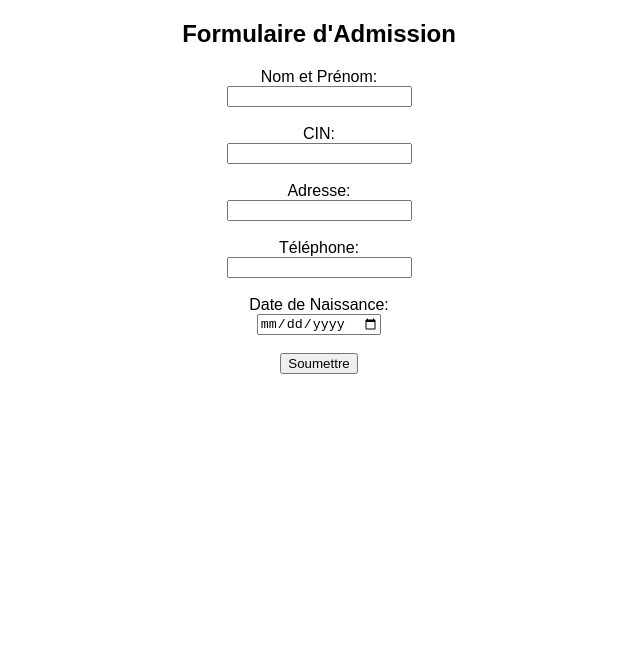
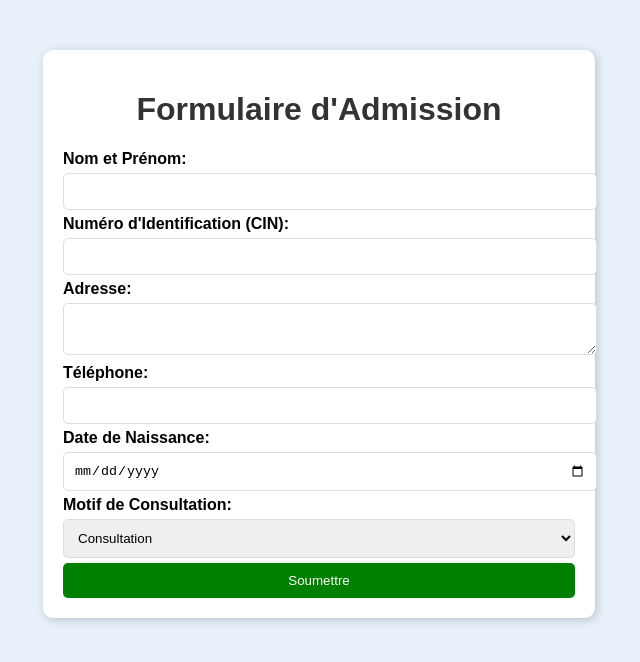
Before and after one commit to Hicham-Taoufik/admission, a plain HTML site: page index.html in a window 1280 px wide. Shown: the whole page, without its empty margins (321-961 px from the left). Drawn offline with Linux system fonts and the light colour scheme.

Commit message:
Update index.html

```diff
--- a/index.html
+++ b/index.html
@@ -5,84 +5,116 @@
     <meta name="viewport" content="width=device-width, initial-scale=1.0">
     <title>Formulaire d'Admission</title>
     <style>
-        body { font-family: Arial, sans-serif; text-align: center; }
-        .container { width: 50%; margin: auto; }
-        img { margin-top: 20px; max-width: 200px; }
-        .hidden { display: none; }
+        body {
+            font-family: Arial, sans-serif;
+            background-color: #E8F1FA;
+            text-align: center;
+            margin: 0;
+            padding: 0;
+        }
+        .container {
+            width: 40%;
+            background: white;
+            padding: 20px;
+            border-radius: 10px;
+            box-shadow: 2px 2px 10px rgba(0,0,0,0.2);
+            margin: auto;
+            margin-top: 50px;
+        }
+        h1 {
+            color: #333;
+        }
+        label {
+            font-weight: bold;
+            display: block;
+            text-align: left;
+        }
+        input, textarea, select {
+            width: 100%;
+            padding: 10px;
+            margin: 5px 0;
+            border: 1px solid #ddd;
+            border-radius: 5px;
+        }
+        button {
+            width: 100%;
+            padding: 10px;
+            background: green;
+            color: white;
+            border: none;
+            border-radius: 5px;
+            cursor: pointer;
+        }
+        button:hover {
+            background: darkgreen;
+        }
     </style>
 </head>
 <body>
+
     <div class="container">
-        <h2>Formulaire d'Admission</h2>
+        <h1>Formulaire d'Admission</h1>
+
         <form id="admissionForm">
-            <label>Nom et Prénom:</label><br>
-            <input type="text" id="name" required><br><br>
+            <label>Nom et Prénom:</label>
+            <input type="text" id="name" required>
 
-            <label>CIN:</label><br>
-            <input type="text" id="cin" required><br><br>
+            <label>Numéro d'Identification (CIN):</label>
+            <input type="text" id="cin" required>
 
-            <label>Adresse:</label><br>
-            <input type="text" id="address" required><br><br>
+            <label>Adresse:</label>
+            <textarea id="address" required></textarea>
 
-            <label>Téléphone:</label><br>
-            <input type="text" id="phone" required><br><br>
+            <label>Téléphone:</label>
+            <input type="text" id="phone" required>
 
-            <label>Date de Naissance:</label><br>
-            <input type="date" id="dob" required><br><br>
+            <label>Date de Naissance:</label>
+            <input type="date" id="dob" required>
+
+            <label>Motif de Consultation:</label>
+            <select id="consultation">
+                <option value="Consultation">Consultation</option>
+                <option value="Urgence">Urgence</option>
+                <option value="Suivi Médical">Suivi Médical</option>
+            </select>
 
             <button type="submit">Soumettre</button>
         </form>
-
-        <div id="qrSection" class="hidden">
-            <h3>QR Code du Patient</h3>
-            <img id="qrCode" src="" alt="QR Code"><br>
-            <button onclick="printQRCode()">🖨️ Imprimer le QR Code</button>
-        </div>
     </div>
 
     <script>
         document.getElementById("admissionForm").addEventListener("submit", function(event) {
-            event.preventDefault(); // Prevent form refresh
+            event.preventDefault(); // Prevent default form submission
 
-            let name = document.getElementById("name").value;
-            let cin = document.getElementById("cin").value;
-            let address = document.getElementById("address").value;
-            let phone = document.getElementById("phone").value;
-            let dob = document.getElementById("dob").value;
-
-            let patientData = {
-                name: name,
-                cin: cin,
-                address: address,
-                phone: phone,
-                dob: dob
+            // Capture Form Data
+            const patientData = {
+                name: document.getElementById("name").value,
+                cin: document.getElementById("cin").value,
+                address: document.getElementById("address").value,
+                phone: document.getElementById("phone").value,
+                dob: document.getElementById("dob").value,
+                consultation: document.getElementById("consultation").value
             };
 
-            // Send data to n8n Webhook
+            // Send Data to n8n Webhook
             fetch("https://workflows.aphelionxinnovations.com/webhook-test/admission", {
                 method: "POST",
-                headers: { "Content-Type": "application/json" },
+                headers: {
+                    "Content-Type": "application/json"
+                },
                 body: JSON.stringify(patientData)
             })
             .then(response => response.json())
             .then(data => {
-                // Generate QR Code
-                let qrURL = `https://api.qrserver.com/v1/create-qr-code/?size=200x200&data=${cin}`;
-                document.getElementById("qrCode").src = qrURL;
-                document.getElementById("qrSection").classList.remove("hidden");
+                alert("Patient enregistré avec succès !");
+                document.getElementById("admissionForm").reset(); // Reset form
             })
-            .catch(error => console.error("Erreur:", error));
+            .catch(error => {
+                console.error("Erreur:", error);
+                alert("Échec de l'enregistrement du patient.");
+            });
         });
+    </script>
 
-        function printQRCode() {
-            let printWindow = window.open('', '', 'width=400,height=400');
-            printWindow.document.write('<html><head><title>Imprimer QR Code</title></head><body>');
-            printWindow.document.write('<h3>QR Code du Patient</h3>');
-            printWindow.document.write('<img src="' + document.getElementById("qrCode").src + '">');
-            printWindow.document.write('</body></html>');
-            printWindow.document.close();
-            printWindow.print();
-        }
-    </script>
 </body>
 </html>
```
